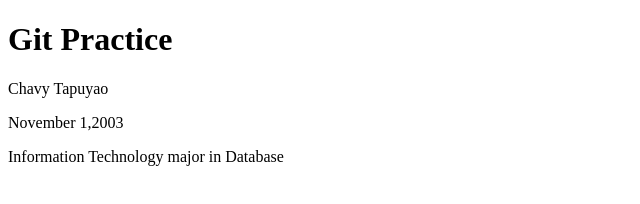
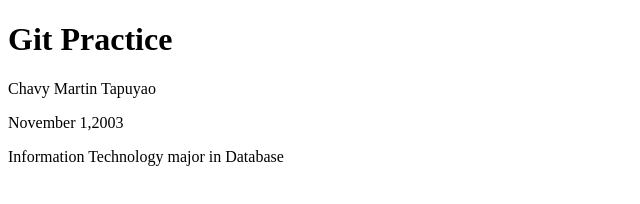
Before and after one commit to Chavsz/Web-Development, a plain HTML site: page index.html in a window 1280 px wide. Shown: the full height of the page, 0-640 px from the left. Drawn offline with Linux system fonts and the light colour scheme.

Commit message:
Update text on index.html

```diff
--- a/index.html
+++ b/index.html
@@ -7,7 +7,7 @@
 </head>
 <body>
     <h1>Git Practice</h1>
-    <p>Chavy Tapuyao</p>
+    <p>Chavy Martin Tapuyao</p>
     <p>November 1,2003</p>
     <p>Information Technology major in Database</p>
 </body>
```
